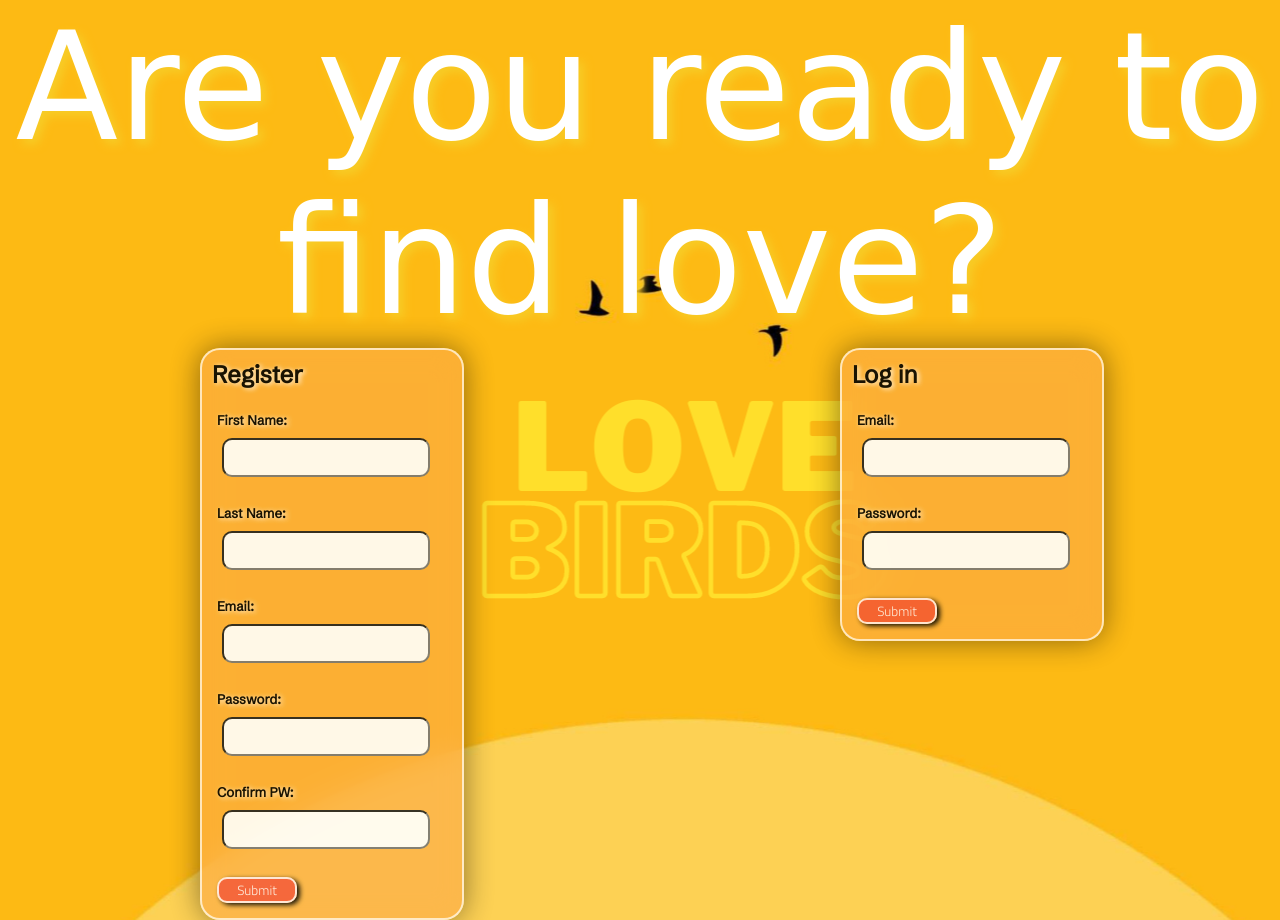
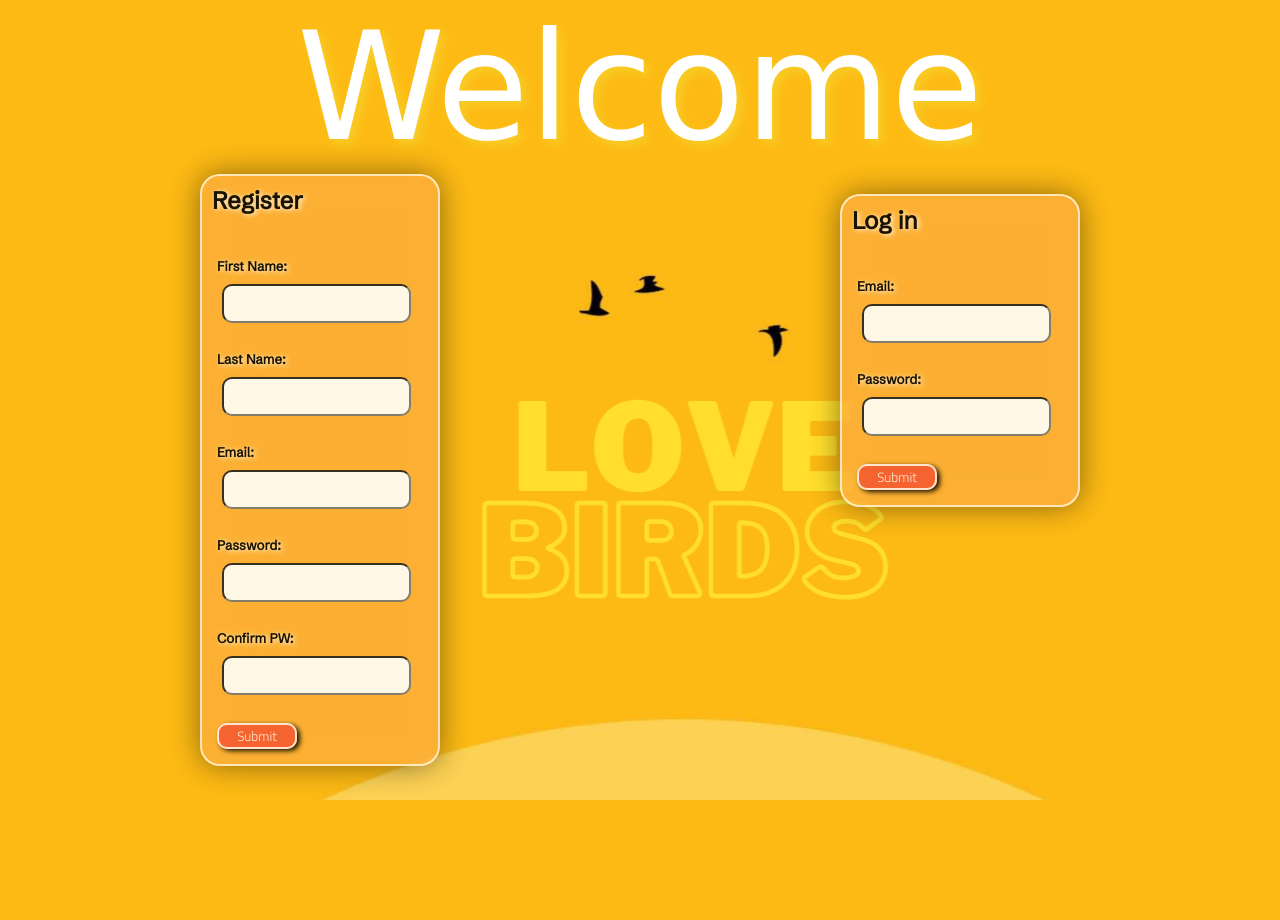
Before and after one commit to BrinkOfSecondBailout/LoveBirdsApp, a Flask app: page / in a window 1280 px wide. After the commit the page ends 800 px from the top, so only its background shows below. Run offline with Flask 3, Linux system fonts and the light colour scheme; some web fonts are replaced.

Commit message:
final fixes

```diff
--- a/flask_app/static/style.css
+++ b/flask_app/static/style.css
@@ -236,17 +236,17 @@ a:hover {
 }
 
 .right-login {
-
+    margin-top: 20px;
 }
 
 .register {
     padding: 10px;
-    width: 100%;
+    max-width: 90%;
 }
 
 .login {
     padding: 10px;
-    width: 100%;
+    max-width: 90%;
 }
 
 
--- a/flask_app/templates/dashboard.html
+++ b/flask_app/templates/dashboard.html
@@ -32,10 +32,10 @@
             <div class="nav-links">
                 <div class="glass-box nav-bar">
                     <h4><a href="/dashboard">Dashboard</a></h4>
-                    <h4><a href="/logout">Logout</a></h4>
                     <h4><a href="/users/edit">Edit profile</a></h4>
                     <h4><a href="/users/inbox">Inbox</a></h4>
                     <h4>(You have <span class="notifications">{{user.new_message}}</span> new message)</h4>
+                    <h4><a href="/logout">Logout</a></h4>
                 </div>
             </div>
         </div>
--- a/flask_app/templates/index.html
+++ b/flask_app/templates/index.html
@@ -17,12 +17,12 @@
 </head>
 <body>
     <div>
-        <p class="welcome-font">Are you ready to find love?</p>
+        <p class="welcome-font">Welcome</p>
     <div class="registration-container">
         <div class="left-register">
             <div class="glass-box register">
             <h2 class="header-text">Register</h2>
-            <div class="red">
+            <div class="red register">
                 {% with messages = get_flashed_messages(category_filter=['registration']) %}
                     {% if messages %}
                         {% for message in messages %}
@@ -49,7 +49,7 @@
         <div class="right-login">
             <div class="glass-box login">
             <h2 class="header-text">Log in</h2>
-            <div class="red">
+            <div class="red login">
                 {% with messages = get_flashed_messages(category_filter=['login']) %}
                     {% if messages %}
                         {% for message in messages %}
```
